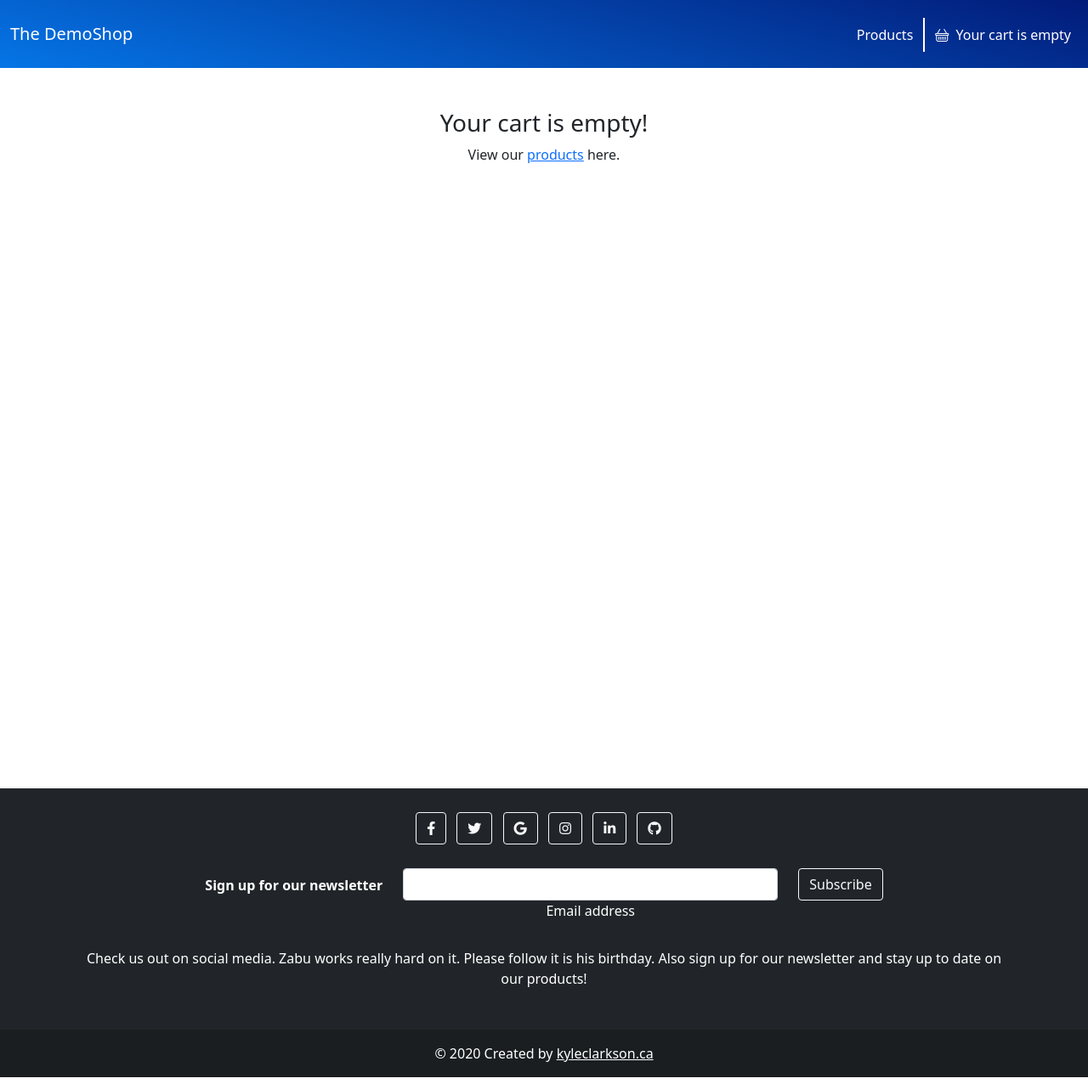
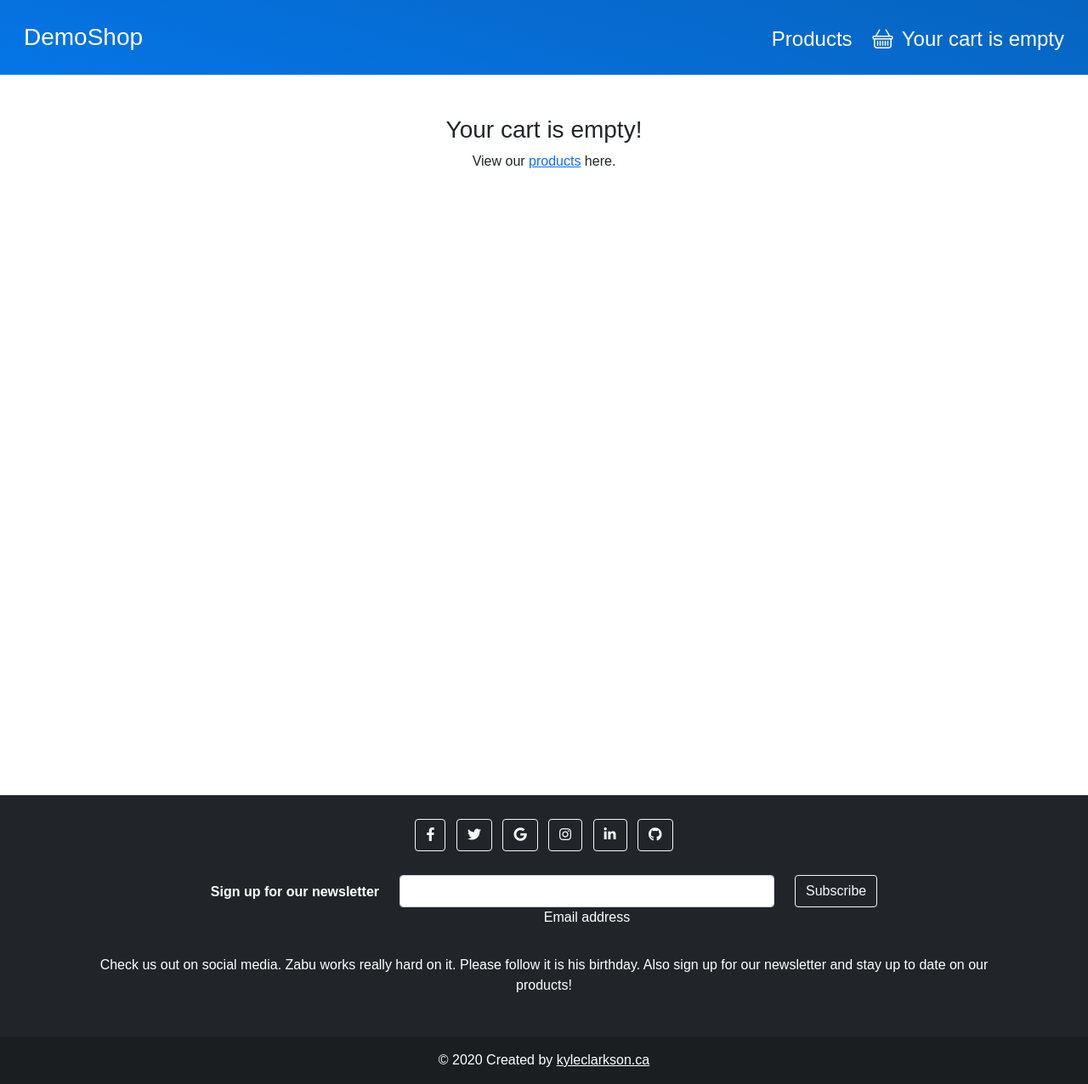
Before and after one commit to kylepclarkson/DemoShop, a Django app: page /cart/ in a window 1280 px wide. Shown: the whole page at 85% size. Run offline with Django 3.2, Linux system fonts and the light colour scheme; parts of the project's set-up code (start-up, migrations or seed data) failed here and were passed over; some libraries are stand-ins or nearby versions.

Commit message:
Updated UI.

```diff
--- a/cart/templates/cart/detail.html
+++ b/cart/templates/cart/detail.html
@@ -8,13 +8,19 @@
     | My Cart
 {% endblock %}
 {% block content %}
-    <div class="container-fluid min-vh-100 px-5">
     {% if cart|length == 0 %}
+        <div class="min-vh-100">
+            <div class="container-fluid px-5">
                 <div class="container text-center my-5">
                     <h3>Your cart is empty!</h3>
                     <p>View our <a href="{% url 'shop:product_list' %}">products</a> here.</p>
                 </div>
+            </div>
+        </div>
     {% else %}
+        <div class="min-vh-100">
+            {# ===== display items table ===== #}
+            <div class="container-fluid px-5">
                 <table class="table align-middle my-5">
                     <thead>
                     <tr>
@@ -73,7 +79,9 @@
                         <td></td>
                         <td>Total</td>
                         <td></td>
-                    <td clas="text-right">${{ cart.get_total_price|floatformat:2 }}</td>
+                        <td class="text-right">
+                            <strong>${{ cart.get_total_price|floatformat:2 }}</strong>
+                        </td>
                         <td></td>
                     </tr>
                     {# show discount #}
@@ -82,20 +90,27 @@
                             <td></td>
                             <td>Coupon "{{ cart.coupon.code }}" ({{ cart.coupon.discount }}% off)</td>
                             <td></td>
-                        <td class="text-danger text-right">-${{ cart.get_discount|floatformat:2 }}</td>
+                            <td class="text-danger text-right">
+                                <strong>-${{ cart.get_discount|floatformat:2 }}</strong>
+                            </td>
                             <td></td>
                         </tr>
                         <tr>
                             <td></td>
                             <td>With discount</td>
                             <td></td>
-                        <td class="text-right">${{ cart.get_total_price_after_discount|floatformat:2 }}</td>
+                            <td class="text-right">
+                                <strong>${{ cart.get_total_price_after_discount|floatformat:2 }}</strong>
+                            </td>
                             <td></td>
                         </tr>
                     {% endif %}
                     </tbody>
                 </table>
+            </div>{# ===== end display items table ===== #}
 
+            {# === bottom buttons === #}
+            <div class="container">
                 <div class="d-flex justify-content-between align-items-center mb-5">
                     <div class="align-items-start">
                         <div>
@@ -114,10 +129,11 @@
                         </div>
                     {% endif %}
                 </div>
-            <div class="row justify-content-end">
+                <p class="d-flex justify-content-between my-5">
                     <a href="{% url 'shop:product_list' %}" class="btn btn-secondary mb-2 py-2">Continue Shopping</a>
                     <a href="{% url 'orders:order_create' %}" class="btn btn-primary mb-2 py-2">Checkout</a>
+                </p>
+            </div> {# ===== end bottom buttons ===== #}
         </div>
     {% endif %}
-    </div>
 {% endblock %}
--- a/static_project/css/styles.css
+++ b/static_project/css/styles.css
@@ -1,3 +1,7 @@
+* {
+    font-family: 'Chivo', sans-serif;
+}
+
 #home-hero {
     background-color: rgba(201, 200, 200, 0.4) !important;
     /*background-size: cover;*/
@@ -21,23 +25,8 @@
     height: 200px;
 }
 
-/*Todo fix navbar expand background color. */
-.navbar {
-    height: 80px;
-    background-image: linear-gradient(15deg, #0575E6 0%, #021B79 100%);
-}
-.navbar-expand-lg {
-    background-image: linear-gradient(15deg, #0575E6 0%, #021B79 100%);
-}
-
-
-.navbar-nav > li {
-    border-right: 2px solid #ffffff;
-    margin-top: 2px;
-}
-
-.navbar-nav > li:last-child {
-    border: none;
+.my-nav {
+    background-image: linear-gradient(15deg, #0575E6 0%, #0764c0 100%);
 }
 
 form div.field {
--- a/templates/header.html
+++ b/templates/header.html
@@ -1,7 +1,7 @@
 {% load  static %}
-<nav class="navbar navbar-expand-lg navbar-dark bg-dark">
-    <div class="container-fluid">
-        <a class="navbar-brand text-white" href="{% url 'shop:home' %}">The DemoShop</a>
+<nav class="navbar navbar-expand-lg navbar-dark bg-dark my-nav">
+    <div class="container-fluid my-2">
+        <a class="navbar-brand text-white ms-3 fs-3" href="{% url 'shop:home' %}">DemoShop</a>
         <button class="navbar-toggler" type="button"
                 data-bs-toggle="collapse"
                 data-bs-target="#navbarNav"
@@ -10,8 +10,8 @@
                 aria-label="Toggle navigation">
             <span class="navbar-toggler-icon"></span>
         </button>
-        <div class="collapse navbar-collapse" id="navbarNav">
-            <ul class="navbar-nav ms-auto">
+        <div class="collapse navbar-collapse mt-1 fs-4" id="navbarNav">
+            <ul class="navbar-nav ms-auto me-2">
                 <li class="nav-item">
                     <a href="{% url 'shop:product_list' %}" class="nav-link mx-1 text-white">Products</a>
                 </li>
@@ -19,7 +19,7 @@
                     <span>
                         {% with total_items=cart|length %}
                             {% if total_items > 0 %}
-                                <a class="nav-link active"
+                                <a class="nav-link"
                                    aria-current="page"
                                    href="{% url 'cart:cart_detail' %}">
                                   <i class="bi bi-basket mx-1 text-white"></i>
```
Also changed, not shown: orders/templates/orders/order/create.html (+5 -4 lines), db.sqlite3, 1 other file. Lines whose indentation alone changed are shown as unchanged.
